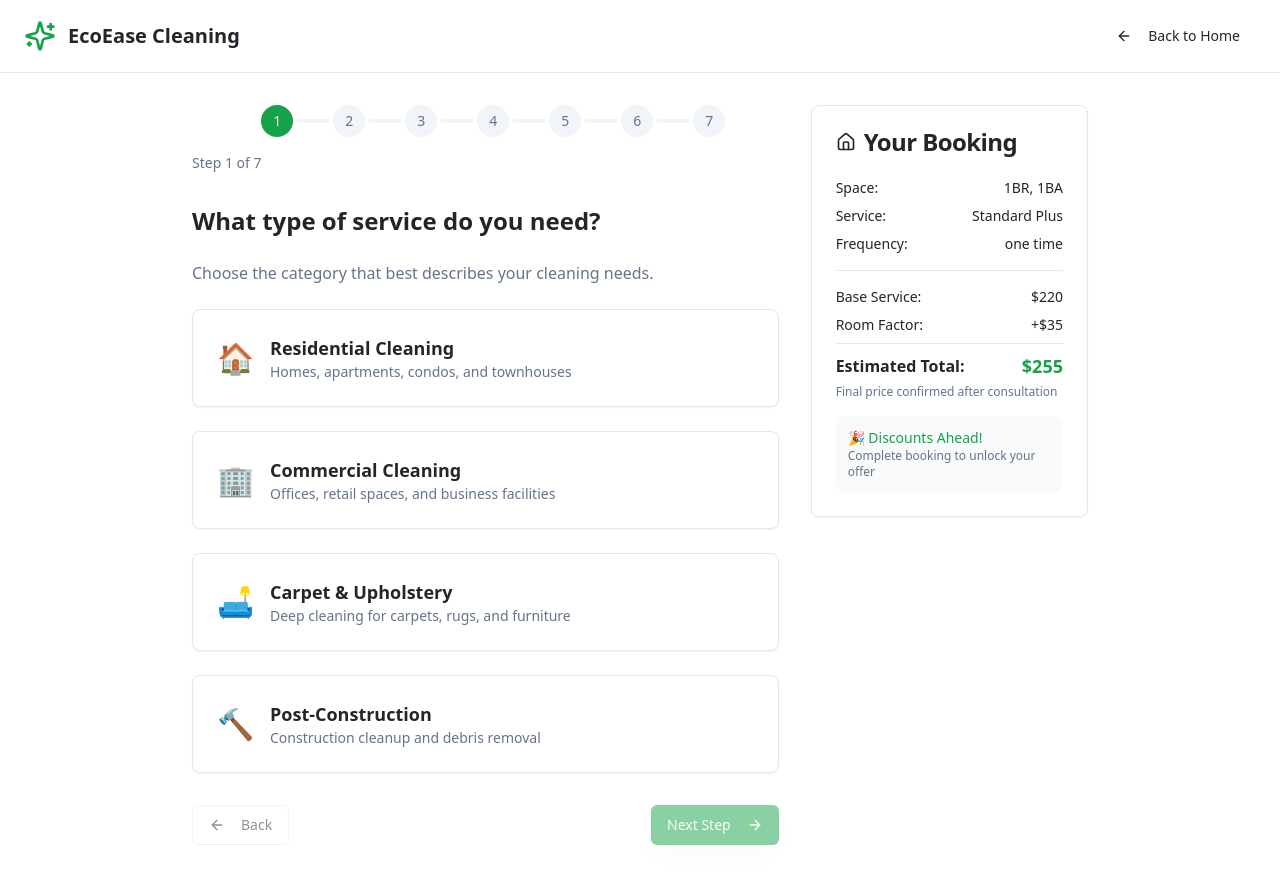
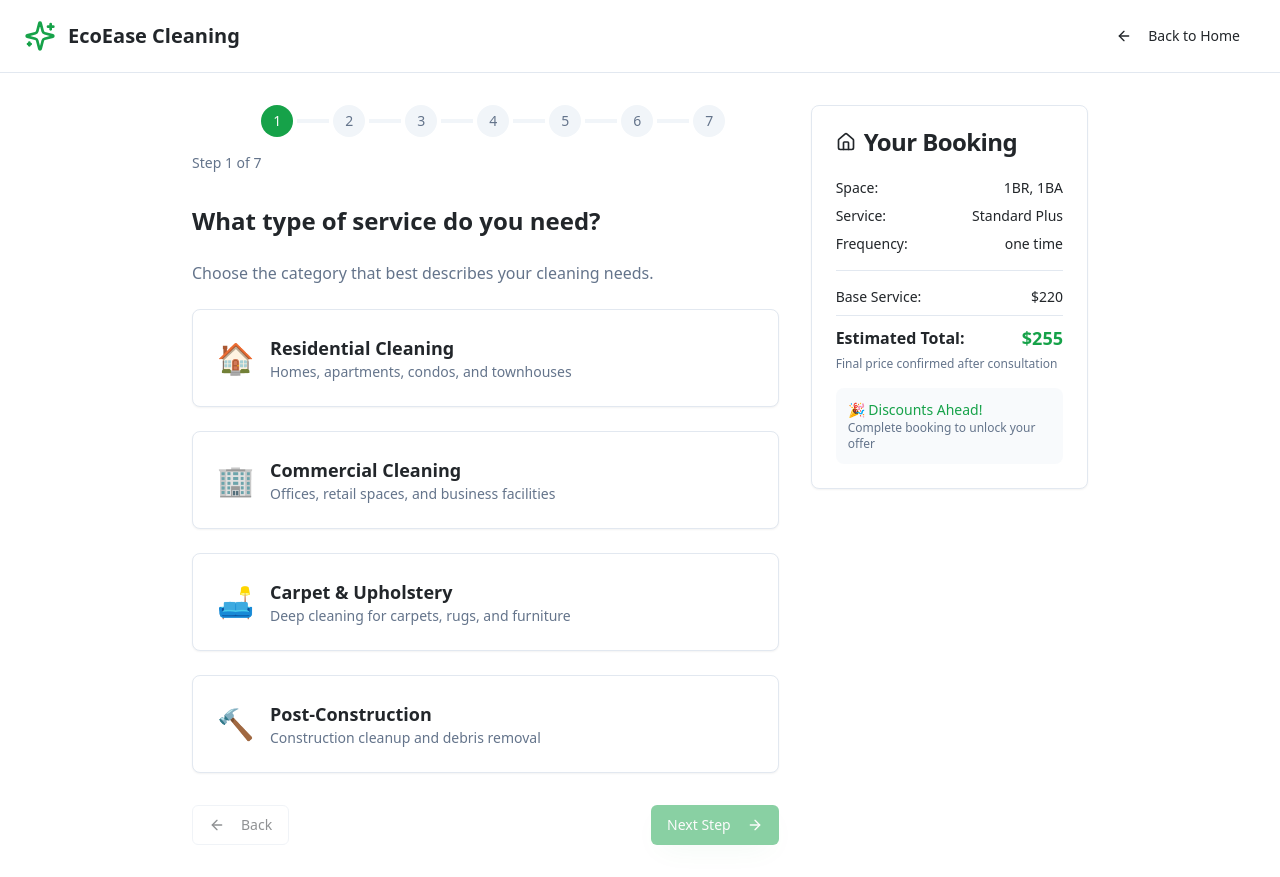
Before and after one commit to alexandertfranco/ecoease-clean-website, a React (Vite) app: page /booking in a window 1280 px wide. Built offline with nearby package versions, Linux system fonts and the light colour scheme.

Commit message:
Remove room factor from booking

```diff
--- a/src/pages/Booking.tsx
+++ b/src/pages/Booking.tsx
@@ -747,10 +747,6 @@ const Booking = () => {
                       <span>Base Service:</span>
                       <span>${basePrice}</span>
                     </div>
-                    <div className="flex justify-between">
-                      <span>Room Factor:</span>
-                      <span>+${roomMultiplier}</span>
-                    </div>
                     {squareFootagePrice > 0 && (
                       <div className="flex justify-between">
                         <span>Square Footage:</span>
@@ -968,10 +964,6 @@ const Booking = () => {
                         <span>Base Service:</span>
                         <span>${basePrice}</span>
                       </div>
-                      <div className="flex justify-between">
-                        <span>Room Factor:</span>
-                        <span>+${roomMultiplier}</span>
-                      </div>
                       {squareFootagePrice > 0 && (
                         <div className="flex justify-between">
                           <span>Square Footage:</span>
```
